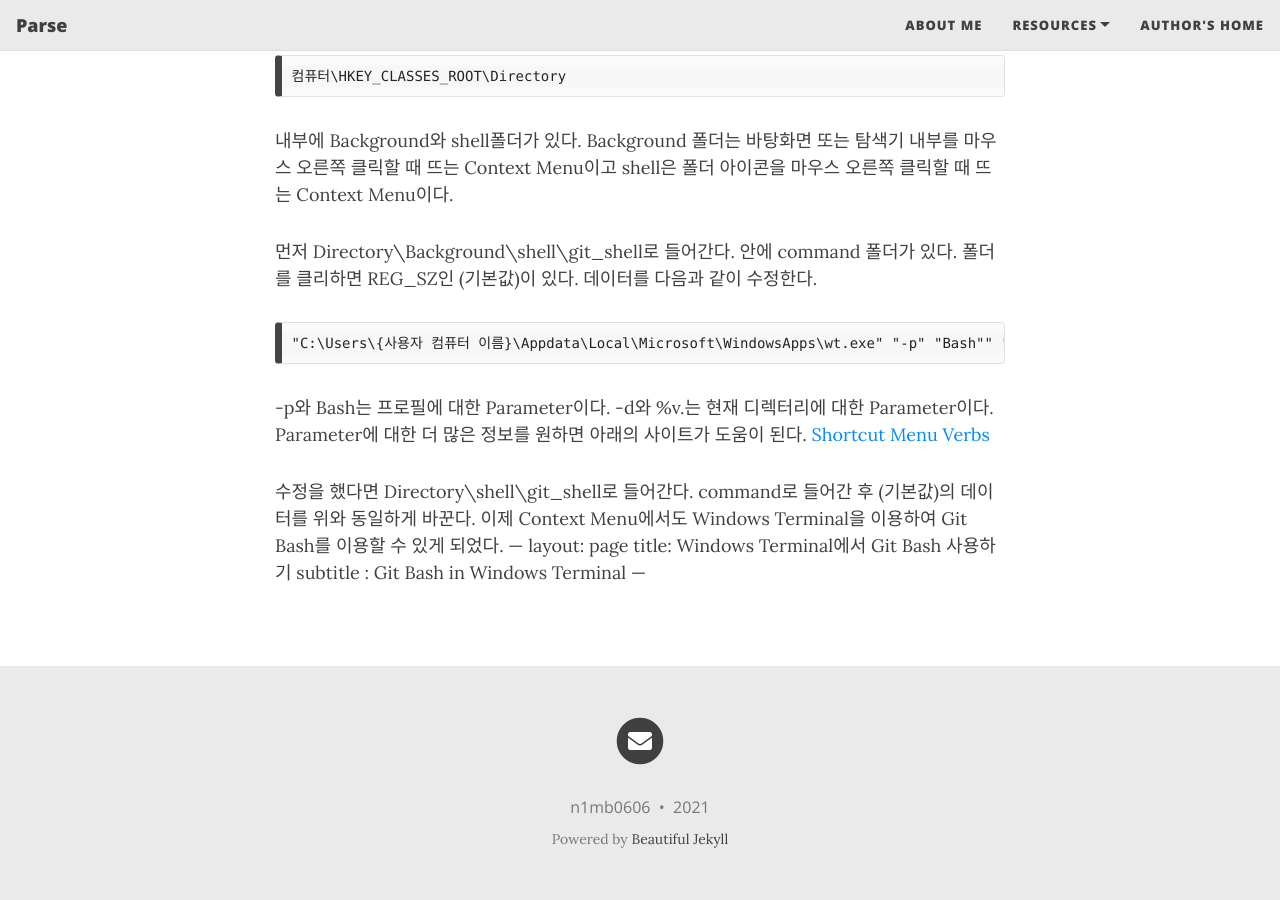
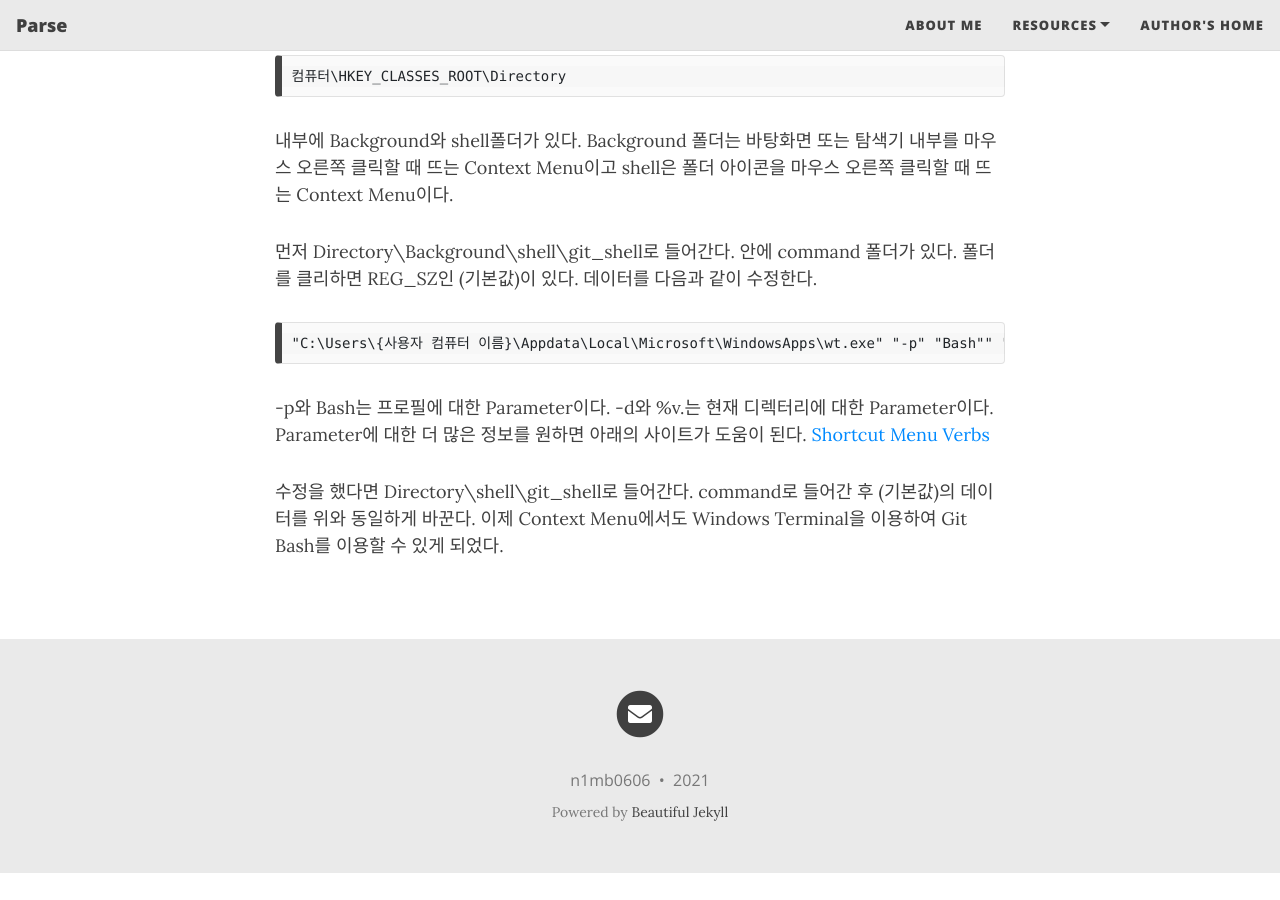
Before and after one commit to qowltmd/qowltmd.github.io, a Jekyll site: the page built from _posts/2021-03-26-My-First-Post.md, in a window 1280 px wide and 900 px high, scrolled down 1243 px. Built offline with Jekyll 4.4.1, drawn with Linux system fonts in a browser that asks for light colours; nearby versions of some CDN libraries; after the commit the page ends 2116 px from its top, so only the background shows below that.

Commit message:
Post Edited'

```diff
--- a/_posts/2021-03-26-My-First-Post.md
+++ b/_posts/2021-03-26-My-First-Post.md
@@ -50,8 +50,3 @@ Parameter에 대한 더 많은 정보를 원하면 아래의 사이트가 도움
 
 수정을 했다면 Directory\shell\git_shell로 들어간다. command로 들어간 후 (기본값)의 데이터를 위와 동일하게 바꾼다.
 이제 Context Menu에서도 Windows Terminal을 이용하여 Git Bash를 이용할 수 있게 되었다.
----
-layout: page
-title: Windows Terminal에서 Git Bash 사용하기
-subtitle : Git Bash in Windows Terminal
----
```
